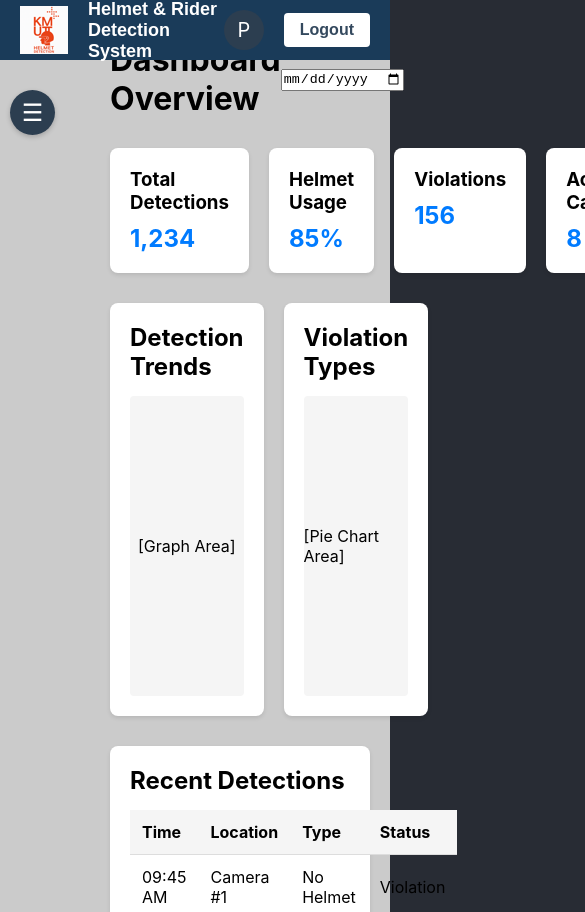
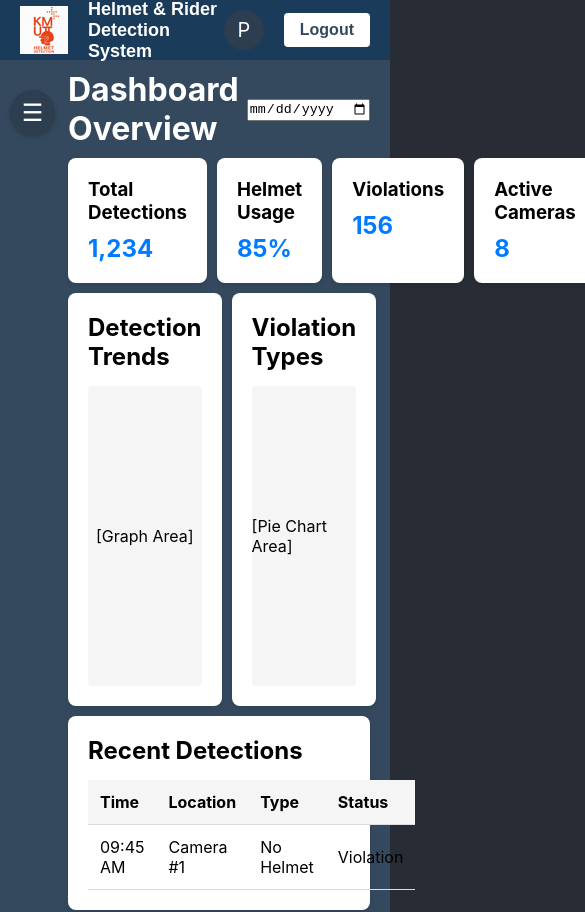
Before and after one commit to PhutawanNick/project-frontend, a React (Create React App) app: page /dashboard in a window 390 px wide. Shown: the top 912 px of the page, 585 px wide, since content can reach past the window. Built offline with nearby package versions, Linux system fonts and the light colour scheme.

Commit message:
refactor layout and styles for App, Footer, and Dashboard components; enhance responsiveness and visual consistency

```diff
--- a/src/App.css
+++ b/src/App.css
@@ -1,17 +1,17 @@
 /* App.css */
-
 .App {
-  margin-left: 0;   /* ลบ margin-left เดิมออก */
-  margin-top: 0;    /* ลบ margin-top เดิมออก */
+  flex-direction: column;
+  min-height: 100vh;
+  margin: 0;
   font-family: 'Arial', sans-serif;
   background-color: #34495e;
-  min-height: 100vh;
 }
 
 /* เนื้อหาแต่ละหน้า */
 .main-content {
   padding: 0;  /* ลบ padding เดิมออก */
   background-color: #34495e;
+  min-height: calc(100vh - 50px); /* ปรับความสูงให้เต็มหน้าจอ */
 }
 
 /* ยกเลิกสไตล์เก่าที่ไม่ใช้แล้ว */
--- a/src/App.js
+++ b/src/App.js
@@ -15,11 +15,8 @@ function App() {
     <Router>
       <div className="App">
         <Routes>
-          {/* Public routes */}
           <Route path="/" element={<HomePage />} />
           <Route path="/login" element={<LoginPage />} />
-
-          {/* Protected routes */}
           <Route
             path="/*"
             element={
@@ -33,8 +30,8 @@ function App() {
                     <Route path="/history" element={<History />} />
                     <Route path="/setting" element={<Settings />} />
                   </Routes>
+                  <Footer />
                 </main>
-                <Footer />
               </>
             }
           />
--- a/src/components/Footer.css
+++ b/src/components/Footer.css
@@ -1,11 +1,10 @@
 .footer {
   background-color: #34495e;
   color: white;
-  position: relative;  /* เปลี่ยนเป็น fixed */
-  bottom: 0;       /* กำหนดให้อยู่ด้านล่างสุด */
   width: 100%;     /* กำหนดความกว้างเต็มหน้าจอ */
   z-index: 998;
   padding: 10px 0; /* ลดขนาด padding */
+  flex: 1;
 }
 
 .footer-content {
--- a/src/pages/dashboard/DashBoard.css
+++ b/src/pages/dashboard/DashBoard.css
@@ -1,23 +1,25 @@
 .dashboard-container {
-  padding-top: 100px;
   padding: 20px;
-  padding-left: 110px;
-  margin-top: 20px;
-  background-color: #cbcbcb; /* เปลี่ยนสีพื้นหลังให้เข้ากับ theme */
+  padding-left: 68px;
+  margin-top: 50px;
+  margin-bottom: 0px;
+  background-color: #34495e; /* เปลี่ยนสีพื้นหลังให้เข้ากับ theme */
+  gap: 10px;
 }
 
 .dashboard-header {
   display: flex;
   justify-content: space-between;
   align-items: center;
-  margin-bottom: 30px;
+  margin-bottom: 10px;
+  color: white;
 }
 
 .stats-grid {
   display: grid;
   grid-template-columns: repeat(4, 1fr);
-  gap: 20px;
-  margin-bottom: 30px;
+  gap: 10px;
+  margin-bottom: 10px;
 }
 
 .stat-card {
@@ -37,8 +39,8 @@
 .charts-container {
   display: grid;
   grid-template-columns: repeat(2, 1fr);
-  gap: 20px;
-  margin-bottom: 30px;
+  gap: 10px;
+  margin-bottom: 10px;
 }
 
 .chart-box {
```
